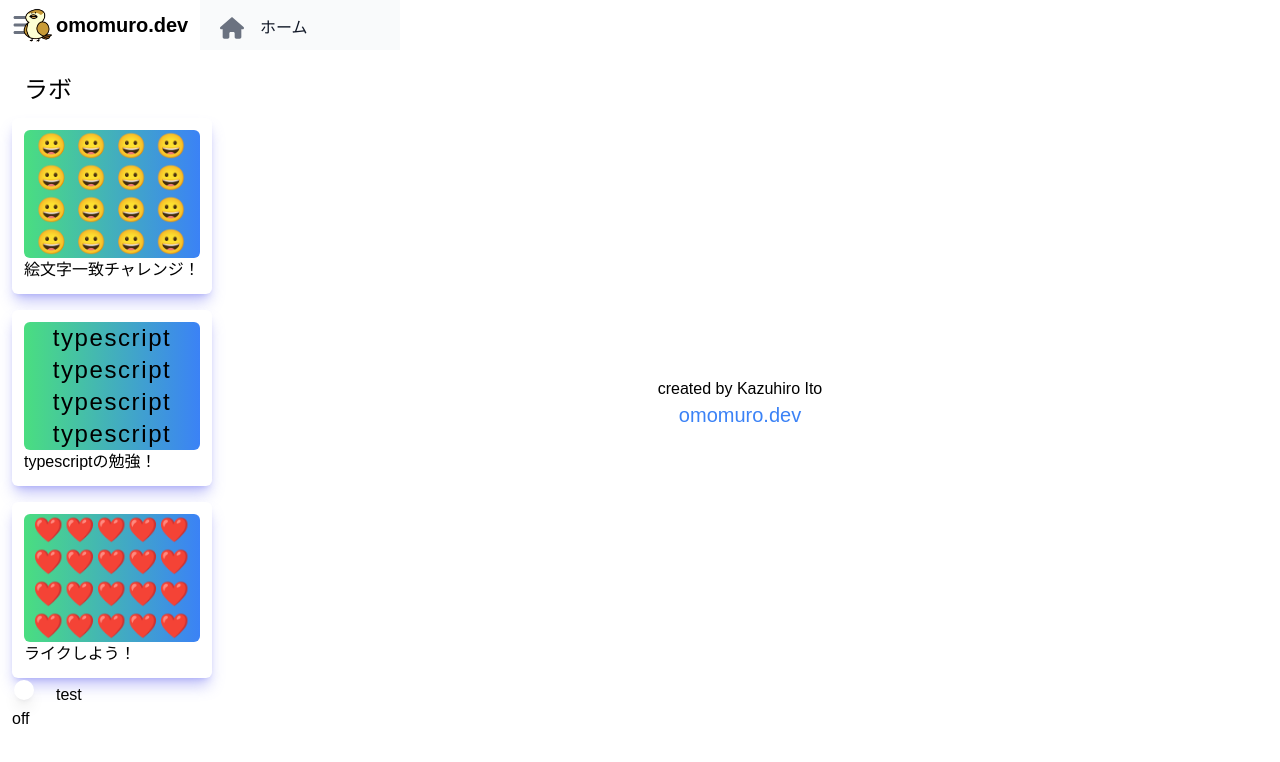
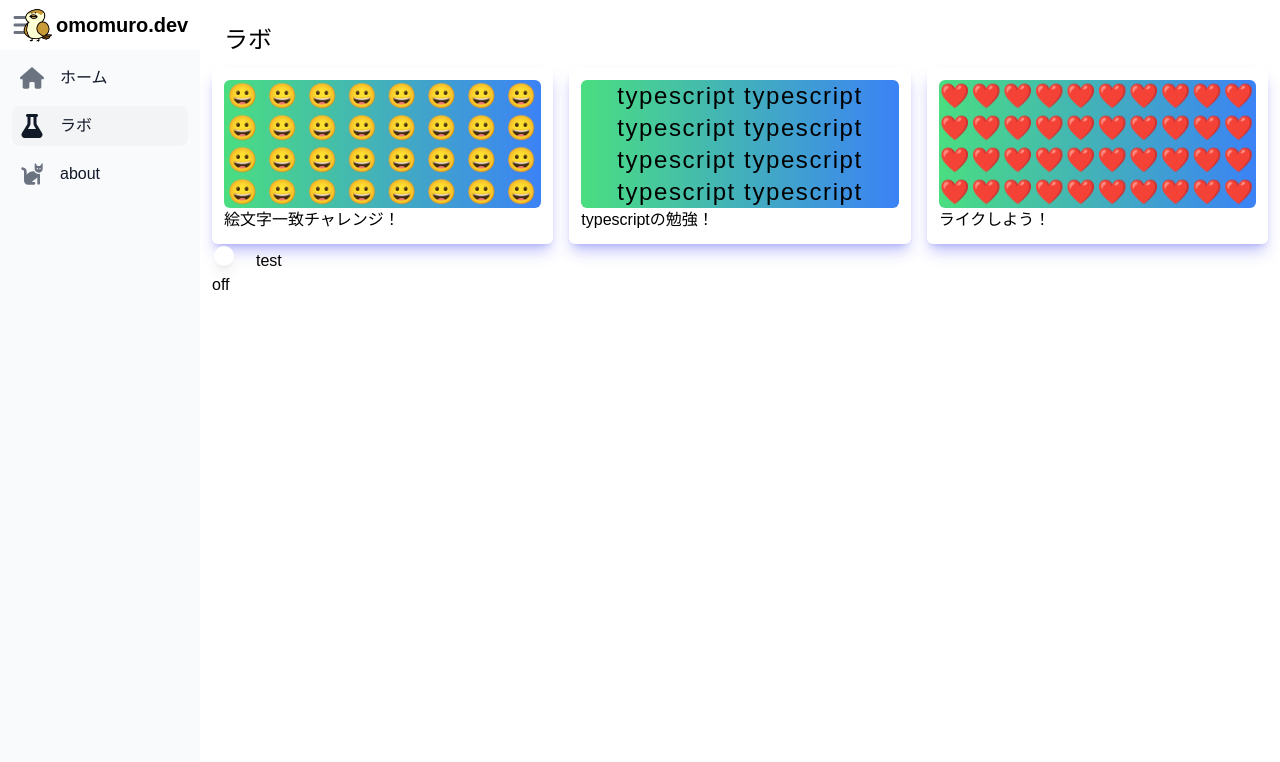
Before and after one commit to KazuhiroIto0127/nextjs-sample-app, a Next.js app: page /labo in a window 1280 px wide. Shown: the top 762 px of the page. Built offline with nearby package versions, Linux system fonts and the light colour scheme; a web font is replaced by a local one; what @savvywombat/tailwindcss-grid-areas, tailwindcss-radix would draw is missing.

Commit message:
sidebarをより理想的な挙動に調整

```diff
--- a/components/Sidebar.tsx
+++ b/components/Sidebar.tsx
@@ -19,7 +19,7 @@ export default function Sidebar() {
     <>
       {/* スマホ用のoverlay背景 */}
       <div className={clsx(
-            'fixed top-0 left-0 w-full h-full bg-gray-800 bg-opacity-70 z-30',
+            'fixed top-0 left-0 w-full h-full bg-gray-800 bg-opacity-70 z-30 md:invisible',
             { 'visible': isOpenMobileSidebar }, { 'invisible': !isOpenMobileSidebar }
       )}
            onClick={toggleSidebar}
@@ -28,15 +28,16 @@ export default function Sidebar() {
       {/* サイドバー */}
       <aside className={twMerge(clsx(
         'grid-in-sidebar',
-        'w-[200px] min-w-[200px] overflow-y-auto transition-all duration-300 ease-in-out hidden',
-        'md:block md:inset-auto',
-        { 'hidden md:block': isOpenPcSidebar }, { 'hidden md:hidden': !isOpenPcSidebar },
-        { 'block z-40 fixed top-0': isOpenMobileSidebar },
+        'w-[200px] min-w-[200px] overflow-y-auto transition-transform duration-300 ease-in-out',
+        { 'md:translate-x-[0px]    md:fixed md:top-[50px]': isOpenPcSidebar },
+        { 'md:translate-x-[-200px] md:fixed md:top-[50px]': !isOpenPcSidebar },
+        { 'translate-x-[0px] z-40 fixed top-0': isOpenMobileSidebar },
+        { 'translate-x-[-200px] z-40 fixed top-0': !isOpenMobileSidebar }
         ))}
         aria-label="Sidebar"
       >
           <div className="overflow-y-auto px-3 bg-gray-50 dark:bg-gray-800 h-screen md:h-[calc(100vh-50px)]">
-              <div className={clsx("flex h-[50px] justify-center items-center",
+              <div className={clsx("flex h-[50px] justify-center items-center md:hidden",
                                   { 'block': isOpenMobileSidebar }, { 'hidden': !isOpenMobileSidebar }
               )}>
                 <FontAwesomeIcon icon={faBars}
```
